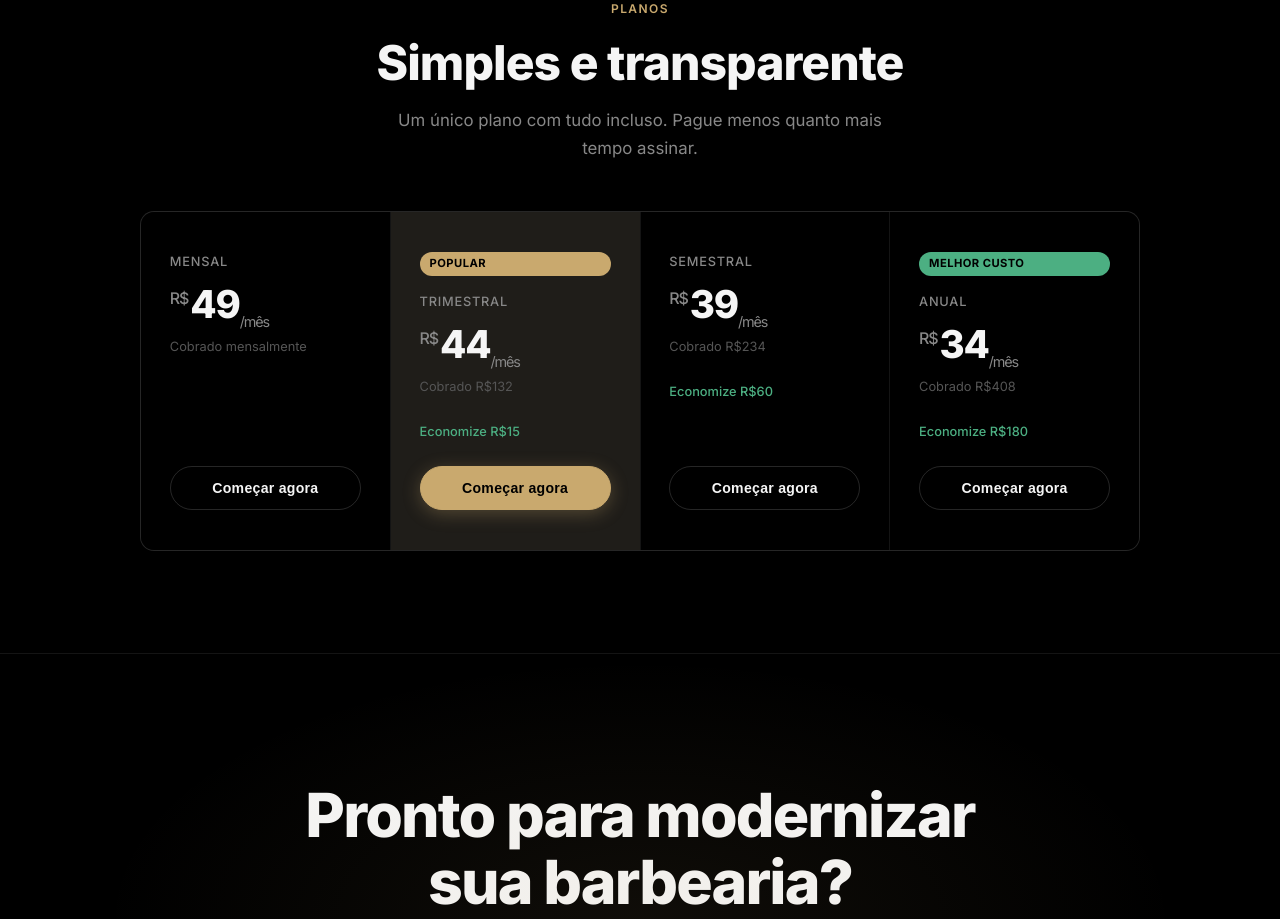
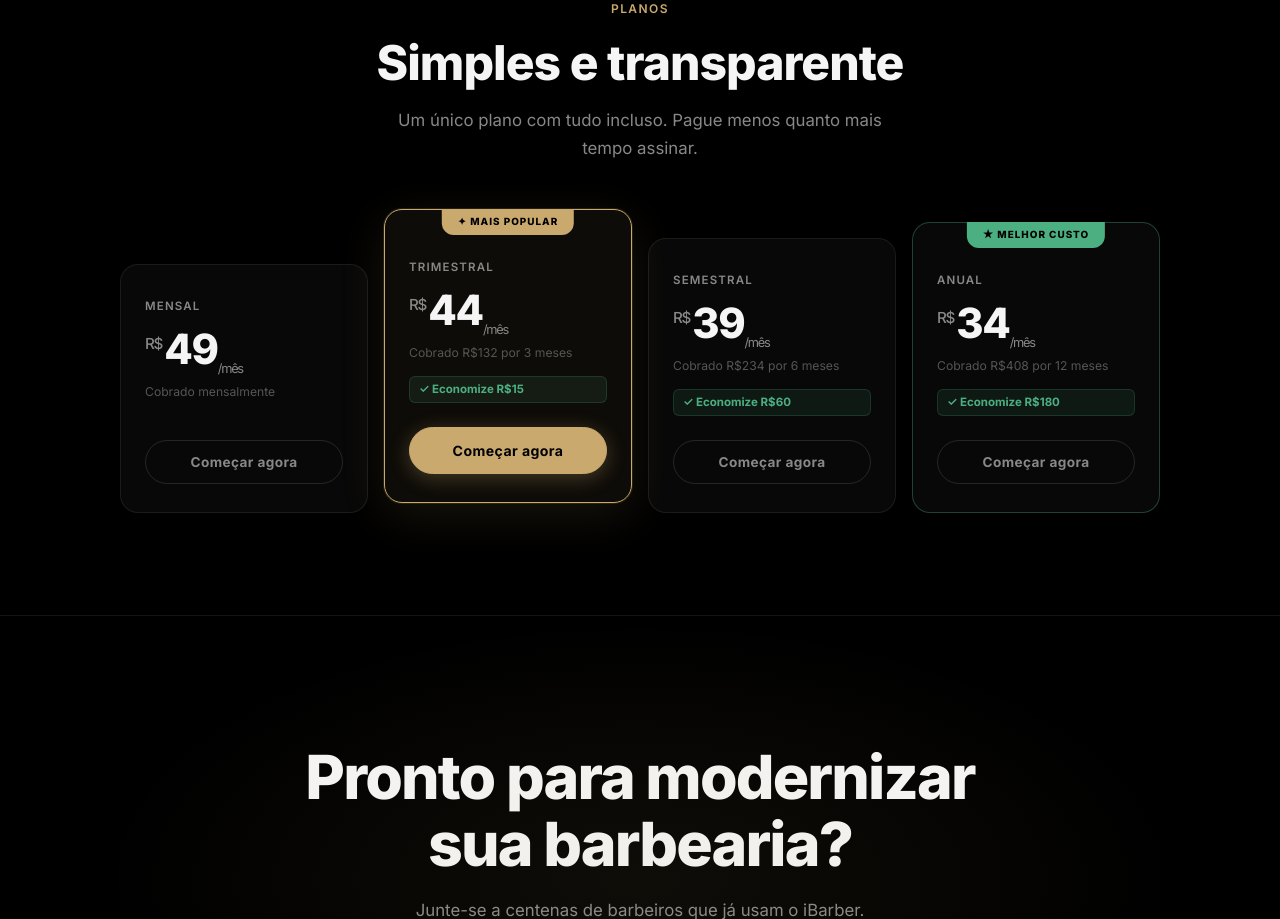
Before and after one commit to gustavo-oli-dev/iBarber.priv, a Flask app: page /landing in a window 1280 px wide. Shown: the part 5142-6061 px from the top of the page. Run offline with Flask 3, Linux system fonts and the light colour scheme; parts of the project's set-up code (start-up, migrations or seed data) failed here and were passed over; some libraries are stand-ins or nearby versions.

Commit message:
redesign: pricing cards - individual cards with hierarchy and badges
Co-Authored-By: Claude Sonnet 4.6 <noreply@anthropic.com>

```diff
--- a/templates/landing.html
+++ b/templates/landing.html
@@ -237,54 +237,74 @@ section{padding:clamp(4rem,8vw,7rem) clamp(1.5rem,5vw,5rem)}
 .step-body p{font-size:.9rem;color:var(--muted);line-height:1.65}
 
 /* ── PRICING ── */
-.pricing-wrap{max-width:1000px;margin:0 auto}
-.pricing-top{text-align:center;margin-bottom:3rem}
+.pricing-wrap{max-width:1040px;margin:0 auto}
+.pricing-top{text-align:center;margin-bottom:3.5rem}
 .pricing-top .section-title{margin:0 auto 1rem;text-align:center}
 .pricing-top .section-sub{margin:0 auto;text-align:center}
 .plans-grid{
   display:grid;
-  grid-template-columns:repeat(auto-fit,minmax(200px,1fr));
-  gap:1px;
-  background:var(--border);
-  border:1px solid var(--border);
-  border-radius:var(--radius);
-  overflow:hidden;
+  grid-template-columns:repeat(4,1fr);
+  gap:1rem;
+  align-items:end;
 }
 .plan{
-  background:#000;
-  padding:2.5rem 1.8rem;
-  transition:background .2s;
+  background:rgba(255,255,255,0.03);
+  border:1px solid rgba(255,255,255,0.08);
+  border-radius:18px;
+  padding:2rem 1.5rem 1.75rem;
+  display:flex;flex-direction:column;
   position:relative;
-  display:flex;flex-direction:column;
+  transition:border-color .2s,transform .2s,box-shadow .2s;
 }
-.plan:hover{background:rgba(255,255,255,0.03)}
-.plan.popular{background:rgba(201,169,110,0.06)}
+.plan:hover{
+  border-color:rgba(255,255,255,0.18);
+  transform:translateY(-4px);
+  box-shadow:0 16px 48px rgba(0,0,0,.35);
+}
+.plan.popular{
+  border-color:var(--gold);
+  background:rgba(201,169,110,0.07);
+  box-shadow:0 0 0 1px rgba(201,169,110,.15), 0 12px 48px rgba(201,169,110,.12);
+  padding-top:3rem;
+  transform:translateY(-10px);
+}
+.plan.popular:hover{transform:translateY(-14px);box-shadow:0 0 0 1px rgba(201,169,110,.3),0 20px 60px rgba(201,169,110,.2)}
+.plan.best{border-color:rgba(76,175,130,.35);padding-top:3rem}
+.plan.best:hover{border-color:rgba(76,175,130,.6)}
 .plan-badge{
-  display:inline-block;
+  position:absolute;top:-1px;left:50%;transform:translateX(-50%);
   background:var(--gold);color:#000;
-  font-size:.7rem;font-weight:700;
-  padding:3px 10px;border-radius:50px;
-  margin-bottom:1rem;letter-spacing:.04em;
+  font-size:.62rem;font-weight:800;letter-spacing:.1em;
+  padding:5px 16px;border-radius:0 0 12px 12px;
+  white-space:nowrap;
 }
-.plan-name{font-size:.8rem;color:var(--muted);font-weight:500;letter-spacing:.06em;text-transform:uppercase;margin-bottom:.8rem}
-.plan-price{font-size:2.4rem;font-weight:800;letter-spacing:-0.03em;line-height:1}
-.plan-price sup{font-size:1rem;font-weight:500;vertical-align:super;margin-right:2px;color:var(--muted)}
-.plan-price sub{font-size:.9rem;font-weight:400;color:var(--muted)}
-.plan-period{font-size:.8rem;color:var(--muted2);margin:.5rem 0 1.5rem}
-.plan-economy{font-size:.8rem;color:#4caf82;font-weight:500;margin-bottom:1.5rem;min-height:1.2em}
+.plan-badge.green{background:#4caf82}
+.plan-name{font-size:.72rem;color:var(--muted);font-weight:600;letter-spacing:.1em;text-transform:uppercase;margin-bottom:.85rem}
+.plan-price{font-size:2.6rem;font-weight:800;letter-spacing:-0.03em;line-height:1;margin-bottom:.35rem}
+.plan-price sup{font-size:.95rem;font-weight:500;vertical-align:super;margin-right:2px;color:var(--muted)}
+.plan-price sub{font-size:.8rem;font-weight:400;color:var(--muted)}
+.plan-period{font-size:.76rem;color:var(--muted2);margin-bottom:.9rem}
+.plan-economy{
+  display:inline-flex;align-items:center;gap:4px;
+  font-size:.72rem;font-weight:700;color:#4caf82;
+  background:rgba(76,175,130,.1);border:1px solid rgba(76,175,130,.2);
+  border-radius:6px;padding:3px 9px;margin-bottom:1.5rem;
+}
+.plan-economy:empty{display:none;margin-bottom:.5rem}
+.plan-spacer{margin-bottom:1.5rem}
 .btn-plan{
   width:100%;padding:13px;border-radius:50px;
-  font-size:.88rem;font-weight:700;cursor:pointer;letter-spacing:.02em;
-  border:1.5px solid rgba(255,255,255,.15);background:transparent;color:var(--text);
-  transition:background .2s,border-color .2s,transform .15s,box-shadow .2s;
-  margin-top:auto;
+  font-size:.85rem;font-weight:700;cursor:pointer;letter-spacing:.03em;
+  border:1.5px solid rgba(255,255,255,.12);background:transparent;color:var(--muted);
+  transition:background .2s,border-color .2s,color .2s,transform .15s,box-shadow .2s;
+  margin-top:auto;font-family:inherit;
 }
-.btn-plan:hover{background:rgba(255,255,255,.05);border-color:rgba(255,255,255,.3);transform:translateY(-1px)}
+.btn-plan:hover{background:rgba(255,255,255,.06);border-color:rgba(255,255,255,.28);color:var(--text);transform:translateY(-1px)}
 .plan.popular .btn-plan{
   background:var(--gold);color:#000;border-color:var(--gold);
-  box-shadow:0 4px 18px rgba(201,169,110,.3);
+  box-shadow:0 4px 20px rgba(201,169,110,.3);font-size:.88rem;padding:14px;
 }
-.plan.popular .btn-plan:hover{background:var(--gold2);box-shadow:0 8px 28px rgba(201,169,110,.45);transform:translateY(-2px)}
+.plan.popular .btn-plan:hover{background:var(--gold2);box-shadow:0 8px 32px rgba(201,169,110,.45);transform:translateY(-2px)}
 
 /* ── CTA FINAL ── */
 .cta-section{
@@ -315,6 +335,11 @@ footer{
 .footer-copy{font-size:.8rem;color:var(--muted2)}
 
 /* ── RESPONSIVE ── */
+@media(max-width:900px){
+  .plans-grid{grid-template-columns:1fr 1fr;gap:.85rem}
+  .plan.popular{transform:none}
+  .plan.popular:hover{transform:translateY(-4px)}
+}
 @media(max-width:768px){
   .nav-links{display:none}
   .btn-renovar{display:none}
@@ -330,15 +355,19 @@ footer{
   .hero-mockup{margin-top:3rem}
   .btn-primary,.btn-ghost,.btn-secondary{padding:12px 24px;font-size:.88rem}
   .feature-item{padding:1.75rem 1.25rem}
-  .plan{padding:2rem 1.5rem}
+  .plan{padding:1.75rem 1.25rem}
+  .plan.popular,.plan.best{padding-top:2.75rem}
   .cta-section{padding:3.5rem 1.25rem}
   .cta-section h2{font-size:clamp(1.6rem,5vw,2.5rem)}
+}
+@media(max-width:540px){
+  .plans-grid{grid-template-columns:1fr;gap:.75rem}
+  .plan.popular{transform:none}
 }
 @media(max-width:480px){
   .hero-ctas{flex-direction:column;width:100%}
   .btn-primary,.btn-ghost,.btn-secondary{width:100%;text-align:center;padding:13px 20px}
   .mockup-content{grid-template-columns:1fr}
-  .plans-grid{grid-template-columns:1fr}
   .hero h1{font-size:1.7rem}
   nav{padding:0 1rem;height:56px}
 }
@@ -765,36 +794,41 @@ footer{
       <p class="section-sub">Um único plano com tudo incluso. Pague menos quanto mais tempo assinar.</p>
     </div>
     <div class="plans-grid">
+
       <div class="plan">
         <div class="plan-name">Mensal</div>
         <div class="plan-price"><sup>R$</sup>49<sub>/mês</sub></div>
         <div class="plan-period">Cobrado mensalmente</div>
-        <div class="plan-economy" style="min-height:1.3em"></div>
+        <div class="plan-spacer"></div>
         <button class="btn-plan" onclick="escolherPlano('mensal')">Começar agora</button>
       </div>
+
       <div class="plan popular">
-        <div class="plan-badge">POPULAR</div>
+        <div class="plan-badge">✦ MAIS POPULAR</div>
         <div class="plan-name">Trimestral</div>
         <div class="plan-price"><sup>R$</sup>44<sub>/mês</sub></div>
-        <div class="plan-period">Cobrado R$132</div>
-        <div class="plan-economy">Economize R$15</div>
+        <div class="plan-period">Cobrado R$132 por 3 meses</div>
+        <div class="plan-economy">✓ Economize R$15</div>
         <button class="btn-plan" onclick="escolherPlano('trimestral')">Começar agora</button>
       </div>
+
       <div class="plan">
         <div class="plan-name">Semestral</div>
         <div class="plan-price"><sup>R$</sup>39<sub>/mês</sub></div>
-        <div class="plan-period">Cobrado R$234</div>
-        <div class="plan-economy">Economize R$60</div>
+        <div class="plan-period">Cobrado R$234 por 6 meses</div>
+        <div class="plan-economy">✓ Economize R$60</div>
         <button class="btn-plan" onclick="escolherPlano('semestral')">Começar agora</button>
       </div>
-      <div class="plan">
-        <div class="plan-badge" style="background:#4caf82;color:#000">MELHOR CUSTO</div>
+
+      <div class="plan best">
+        <div class="plan-badge green">★ MELHOR CUSTO</div>
         <div class="plan-name">Anual</div>
         <div class="plan-price"><sup>R$</sup>34<sub>/mês</sub></div>
-        <div class="plan-period">Cobrado R$408</div>
-        <div class="plan-economy">Economize R$180</div>
+        <div class="plan-period">Cobrado R$408 por 12 meses</div>
+        <div class="plan-economy">✓ Economize R$180</div>
         <button class="btn-plan" onclick="escolherPlano('anual')">Começar agora</button>
       </div>
+
     </div>
   </div>
 </section>
```
